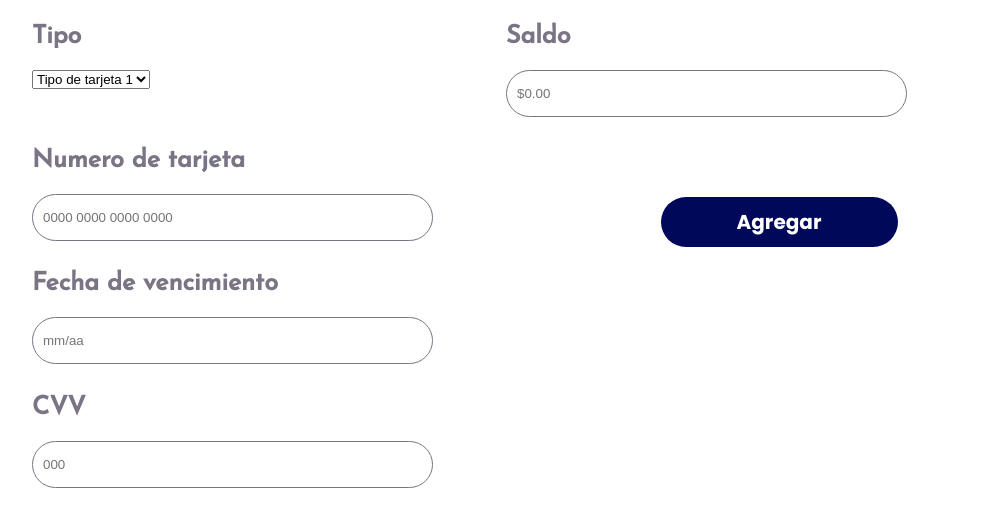
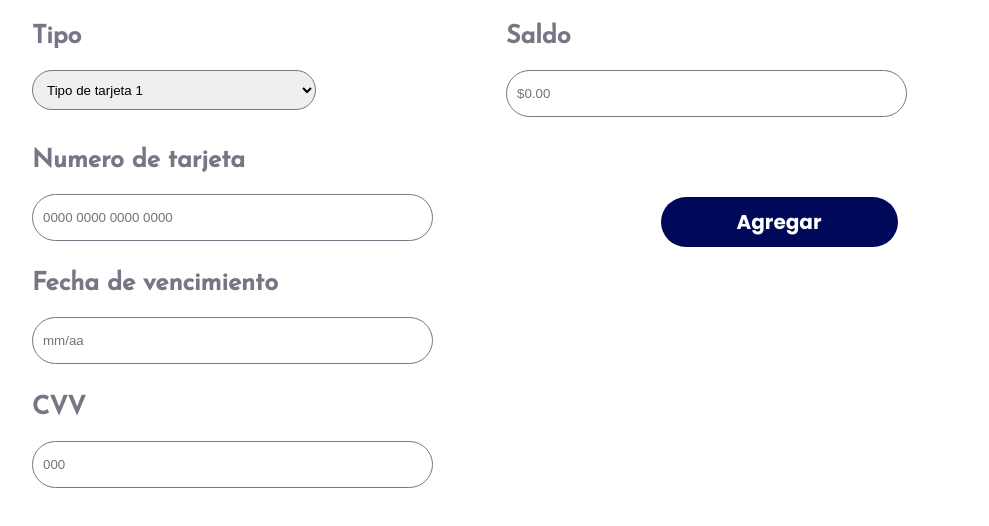
Before and after one commit to michellemartinezn/pay_me, a website: page cards/cards.html in a window 1280 px wide. Shown: the part 216-742 px from the top of the page, without its empty margins (134-1123 px from the left). Drawn offline with Linux system fonts and the light colour scheme; no server answers; sample sign-in values are in the browser's storage.

Commit message:
Updated Menu

```diff
--- a/cards/cards.css
+++ b/cards/cards.css
@@ -99,6 +99,16 @@ h2 a{
     height: 25px;
 }
 
+.inputs select{
+    border-radius: 30px;
+    border: 1px solid #7A7485;
+    display: block;
+    margin: 10px 0;
+    padding: 10px;
+    width: 60%;
+    height: 40px;
+}
+
 .inputs h2{
     color: #7A7485;
     font-family: "Josefin Sans";
```
Also changed, not shown: home_page/home_page.html (+1 -1 lines), login/login.html (+1 -1 lines).
